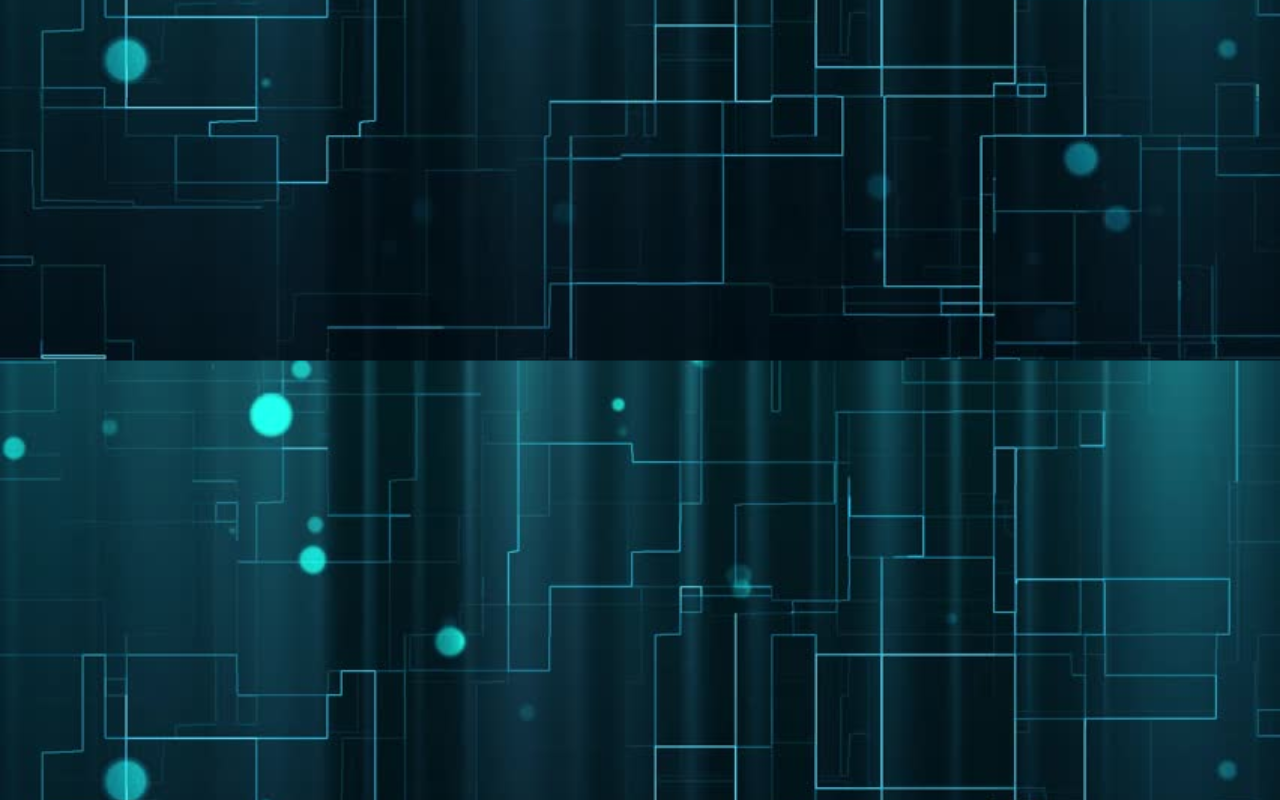
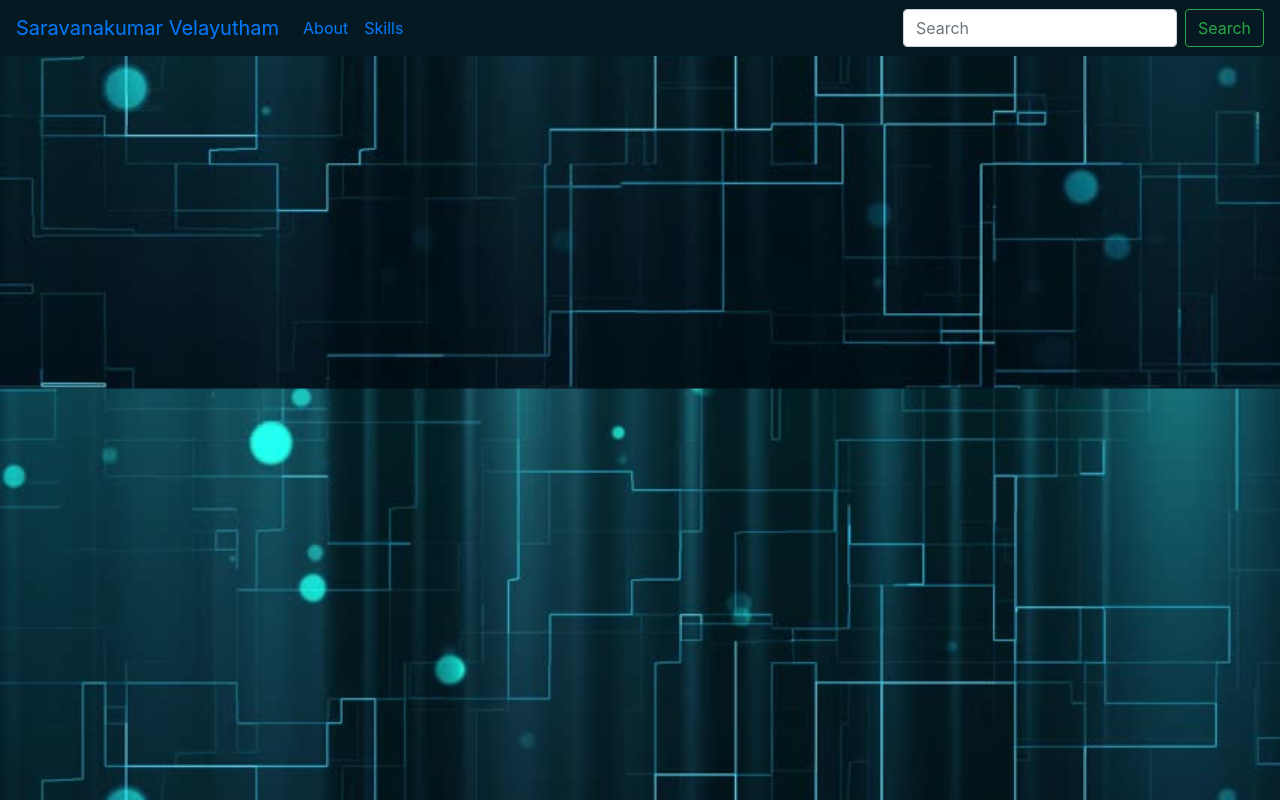
Before and after one commit to saravanakumarvelayutham/saravanakumarvelayutham.github.io, a plain HTML site: page index.html in a window 1280 px wide. Drawn offline with nearby package versions, Linux system fonts and the light colour scheme.

Commit message:
added navbar from bootstrap

```diff
--- a/Body_Style.css
+++ b/Body_Style.css
@@ -5,3 +5,8 @@
 	background-repeat: all;
 	background-size: cover;
 }
+
+.navbar
+{
+	background-color: rgb(4,25,34);
+}
--- a/index.html
+++ b/index.html
@@ -2,13 +2,34 @@
 <html>
 <head>
 	<link rel="stylesheet" href="https://stackpath.bootstrapcdn.com/bootstrap/4.1.1/css/bootstrap.min.css" integrity="sha384-WskhaSGFgHYWDcbwN70/dfYBj47jz9qbsMId/iRN3ewGhXQFZCSftd1LZCfmhktB" crossorigin="anonymous">
-	<link rel="stylesheet" type="text/css" href="Body_Style.css">
 	<script src="https://code.jquery.com/jquery-3.3.1.slim.min.js" integrity="sha384-q8i/X+965DzO0rT7abK41JStQIAqVgRVzpbzo5smXKp4YfRvH+8abtTE1Pi6jizo" crossorigin="anonymous"></script>
 <script src="https://cdnjs.cloudflare.com/ajax/libs/popper.js/1.14.3/umd/popper.min.js" integrity="sha384-ZMP7rVo3mIykV+2+9J3UJ46jBk0WLaUAdn689aCwoqbBJiSnjAK/l8WvCWPIPm49" crossorigin="anonymous"></script>
 <script src="https://stackpath.bootstrapcdn.com/bootstrap/4.1.1/js/bootstrap.min.js" integrity="sha384-smHYKdLADwkXOn1EmN1qk/HfnUcbVRZyYmZ4qpPea6sjB/pTJ0euyQp0Mk8ck+5T" crossorigin="anonymous"></script>
-	<title>Welcome</title>
+	<link rel="stylesheet" type="text/css" href="Body_Style.css">
+	<title>Sarav - SSE</title>
 </head>
 <body class="Site_body">
+<!--NavBar begins from Bootstrap-->
+<nav class="navbar navbar-expand-lg">
+  <a class="navbar-brand" href="#">Saravanakumar Velayutham</a>
+  <button class="navbar-toggler" type="button" data-toggle="collapse" data-target="#navbarSupportedContent" aria-controls="navbarSupportedContent" aria-expanded="false" aria-label="Toggle navigation">
+    <span class="navbar-toggler-icon"></span>
+  </button>
 
+  <div class="collapse navbar-collapse" id="navbarSupportedContent">
+    <ul class="navbar-nav mr-auto">
+      <li class="nav-item active">
+        <a class="nav-link" href="#">About <span class="sr-only">(current)</span></a>
+      </li>
+      <li class="nav-item">
+        <a class="nav-link" href="#">Skills</a>
+      </li>
+    </ul>
+    <form class="form-inline my-2 my-lg-0">
+      <input class="form-control mr-sm-2" type="search" placeholder="Search" aria-label="Search">
+      <button class="btn btn-outline-success my-2 my-sm-0" type="submit">Search</button>
+    </form>
+  </div>
+</nav>
 </body>
 </html>
```
